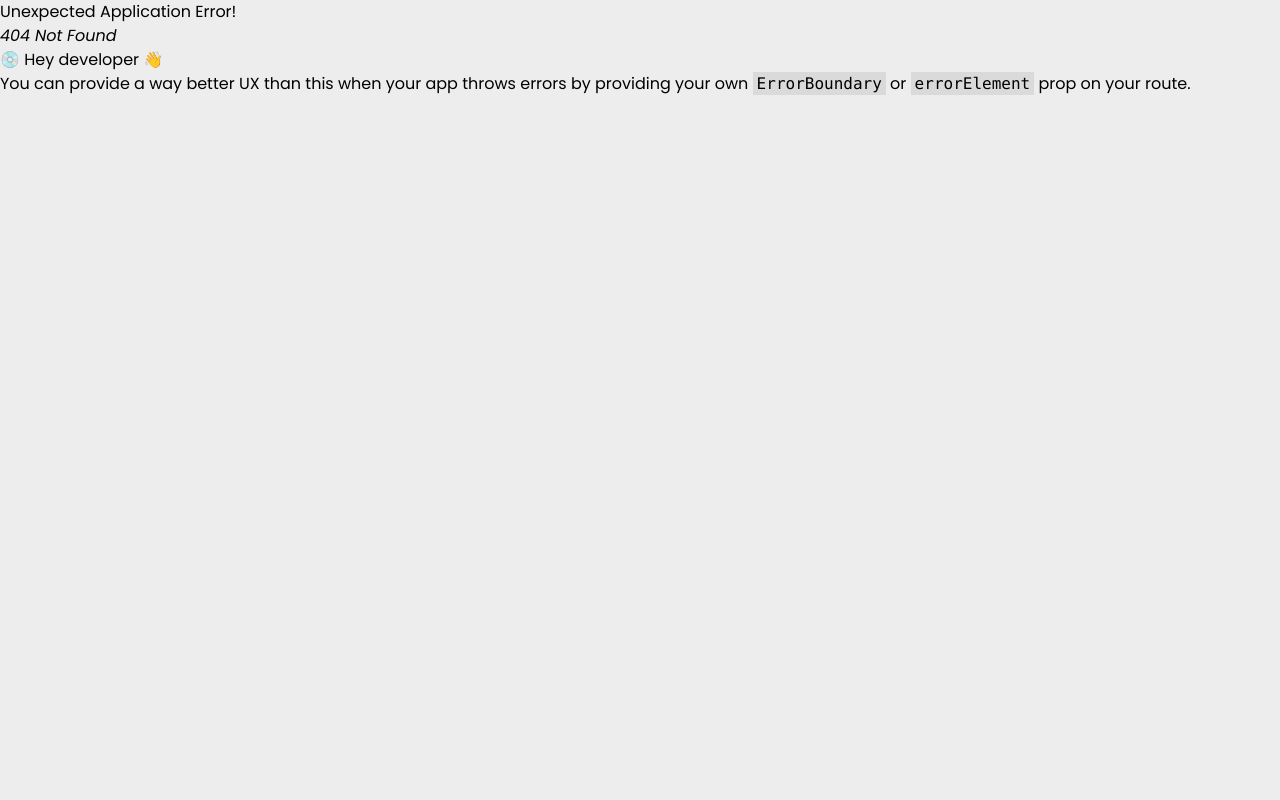
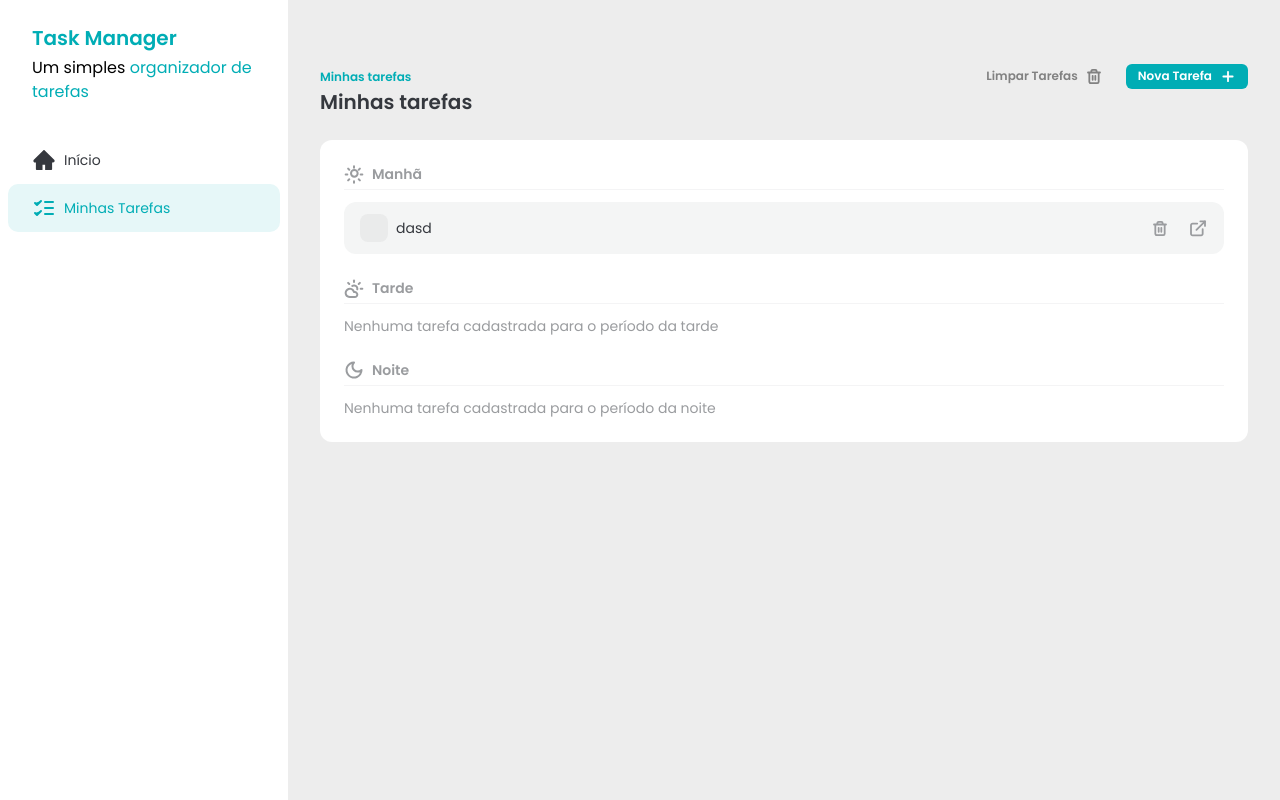
Before and after one commit to VinicyosFerreira/To-Do-List-Manager, a React (Vite) app: page /tasks in a window 1280 px wide. Before the commit this address had no page. Built offline with nearby package versions, Linux system fonts and the light colour scheme; data requests are answered from the project's data file.

Commit message:
feat: add home and tasks page

```diff
--- a/db.json
+++ b/db.json
@@ -1,3 +1,11 @@
 {
-  "tasks": []
+  "tasks": [
+    {
+      "id": "6d0550ad-add0-4028-a3e7-cd6bbff7c0de",
+      "title": "dasd",
+      "description": "sadsa",
+      "period": "morning",
+      "status": "not_started"
+    }
+  ]
 }
--- a/src/App.jsx
+++ /dev/null
@@ -1,12 +0,0 @@
-import Sidebar from './components/Sidebar';
-import Tasks from './components/Tasks';
-function App() {
-   return (
-      <div className="flex">
-         <Sidebar />
-         <Tasks />
-      </div>
-   );
-}
-
-export default App;
--- a/src/components/Sidebar.jsx
+++ b/src/components/Sidebar.jsx
@@ -3,7 +3,7 @@ import SidebarButton from './SidebarButton';
 
 const Sidebar = () => {
    return (
-      <div className="h-screen w-72 bg-[#fff]">
+      <div className="h-screen w-72 min-w-72 bg-[#fff]">
          <div className="space-y-1 px-8 py-6">
             <h1 className="text-xl font-semibold text-brand-primary">
                Task Manager
@@ -17,11 +17,11 @@ const Sidebar = () => {
          </div>
 
          <div className="flex flex-col p-2">
-            <SidebarButton color="unselected">
+            <SidebarButton color="unselected" href="/">
                <HomeIcon />
                Início
             </SidebarButton>
-            <SidebarButton color="selected">
+            <SidebarButton color="selected" href="/tasks">
                <TasksIcon />
                Minhas Tarefas
             </SidebarButton>
--- a/src/components/SidebarButton.jsx
+++ b/src/components/SidebarButton.jsx
@@ -1,5 +1,5 @@
 import { tv } from 'tailwind-variants';
-const SidebarButton = ({ children, color }) => {
+const SidebarButton = ({ children, color, href }) => {
    const sidebar = tv({
       base: `flex items-center gap-2 rounded-[10px] px-6 py-3 text-sm`,
       variants: {
@@ -11,7 +11,7 @@ const SidebarButton = ({ children, color }) => {
    });
 
    return (
-      <a href="#" className={sidebar({ color })}>
+      <a href={href} className={sidebar({ color })}>
          {children}
       </a>
    );
--- /dev/null
+++ b/src/pages/HomePage.jsx
@@ -0,0 +1,12 @@
+import Sidebar from '../components/Sidebar';
+
+const HomePage = () => {
+   return (
+      <div className="flex">
+         <Sidebar />
+         <h1>Home</h1>
+      </div>
+   );
+};
+
+export default HomePage;
--- /dev/null
+++ b/src/pages/TasksPage.jsx
@@ -0,0 +1,13 @@
+import Sidebar from '../components/Sidebar';
+import Tasks from '../components/Tasks';
+
+const TasksPage = () => {
+   return (
+      <div className="flex">
+         <Sidebar />
+         <Tasks />
+      </div>
+   );
+};
+
+export default TasksPage;
```
Also changed, not shown: src/main.jsx (+7 -2 lines).
